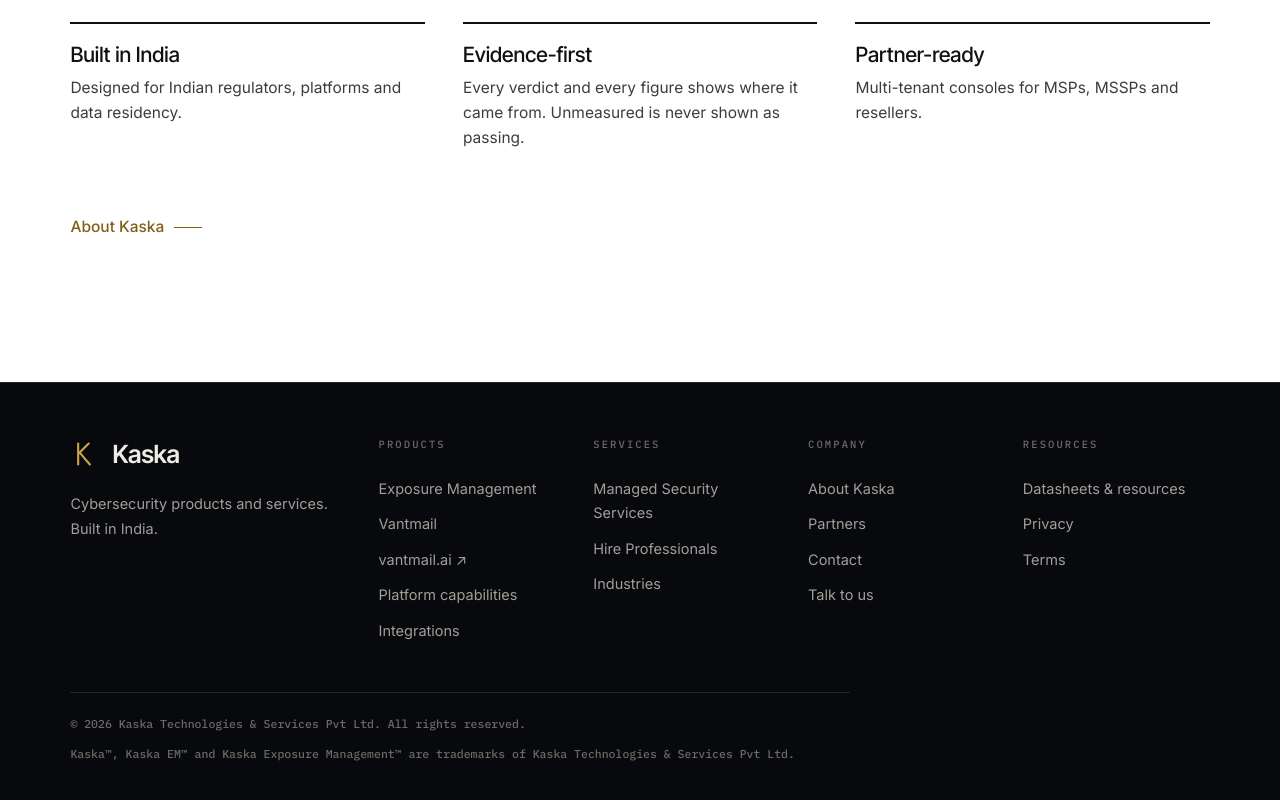
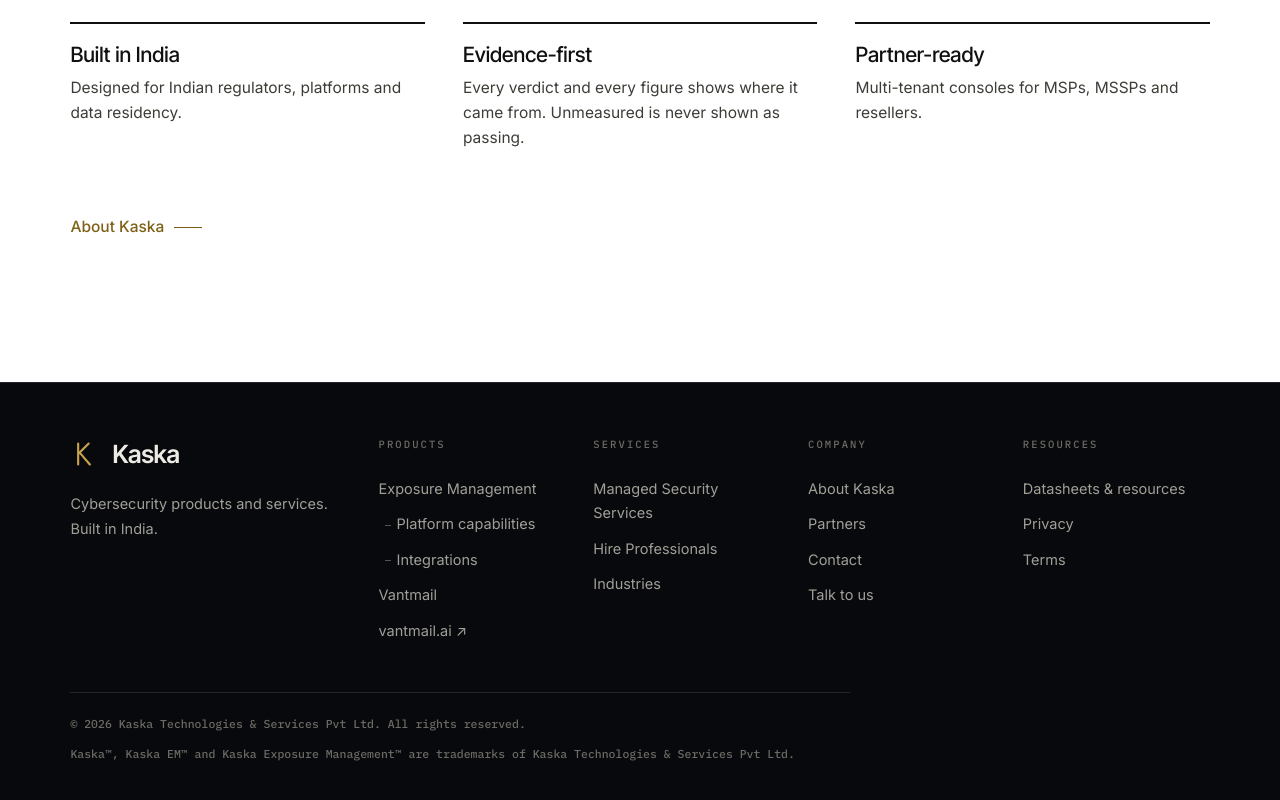
Before and after one commit to kaskatech/kaskatech-website, a Next.js app: page / in a window 1280 px wide. Shown: the part 1318-2118 px from the top of the page. Built offline with nearby package versions, Linux system fonts and the light colour scheme.

Commit message:
site v9: nest Platform capabilities and Integrations under Exposure Management

```diff
--- a/src/app/globals.css
+++ b/src/app/globals.css
@@ -863,3 +863,8 @@
 html[data-palette] .bl-fig .stn.dim text{fill:var(--pm)}
 html[data-palette] .bl-fig .stn.dim rect{opacity:.55}
 html[data-palette] :is(.s-dark,.s-deep,.s-warm).sec:has(+ :is(.s-dark,.s-deep,.s-warm).sec),html[data-palette] .s-white.sec:has(+ .s-white.sec){padding-bottom:clamp(56px,6vw,96px)}
+
+/* nested items under Exposure Management (nav + footer) */
+.ni-sub{padding-left:18px!important;position:relative}
+.ni-sub::before{content:'';position:absolute;left:6px;top:50%;width:6px;height:1px;background:currentColor;opacity:.5}
+.nd-menu .ni-sub .ni-t{font-size:.92em;opacity:.85}
--- a/src/components/layout/Footer.tsx
+++ b/src/components/layout/Footer.tsx
@@ -14,10 +14,10 @@
           <div className="c">
             <h4>Products</h4>
             <Link href="/kaska-em">Exposure Management</Link>
+            <Link href="/features" className="ni-sub">Platform capabilities</Link>
+            <Link href="/integrations" className="ni-sub">Integrations</Link>
             <Link href="/email-security">Vantmail</Link>
             <a href="https://vantmail.ai" target="_blank" rel="noopener noreferrer">vantmail.ai ↗</a>
-            <Link href="/features">Platform capabilities</Link>
-            <Link href="/integrations">Integrations</Link>
           </div>
           <div className="c">
             <h4>Services</h4>
--- a/src/components/layout/Navbar.tsx
+++ b/src/components/layout/Navbar.tsx
@@ -88,7 +88,7 @@
                   </button>
                   <div className="nd-menu">
                     {g.items.map((i) => (
-                      <Link key={i.href} href={i.href} onClick={() => setMenu(null)} {...(i.external ? { target: '_blank', rel: 'noopener noreferrer' } : {})}>
+                      <Link key={i.href} href={i.href} onClick={() => setMenu(null)} className={i.sub ? 'ni-sub' : undefined} {...(i.external ? { target: '_blank', rel: 'noopener noreferrer' } : {})}>
                         <span className="ni-t">{i.label}</span>
                         {i.desc && <span className="ni-d">{i.desc}</span>}
                       </Link>
@@ -128,7 +128,7 @@
               <>
                 <div className="dg-h">{g.label}</div>
                 {g.items.map((i) => (
-                  <Link key={i.href} href={i.href} className={isActive(i.href) && !i.href.includes('#') ? 'active' : undefined} {...(i.external ? { target: '_blank', rel: 'noopener noreferrer' } : {})}>
+                  <Link key={i.href} href={i.href} className={[isActive(i.href) && !i.href.includes('#') ? 'active' : '', i.sub ? 'ni-sub' : ''].filter(Boolean).join(' ') || undefined} {...(i.external ? { target: '_blank', rel: 'noopener noreferrer' } : {})}>
                     {i.label}
                   </Link>
                 ))}
--- a/src/components/layout/siteNav.ts
+++ b/src/components/layout/siteNav.ts
@@ -3,14 +3,14 @@
 // Demo funnel: route to the contact form until a self-serve path exists.
 export const REGISTER = '/contact'
 
-export type NavItem = { href: string; label: string; desc?: string; external?: boolean }
+export type NavItem = { href: string; label: string; desc?: string; external?: boolean; sub?: boolean }
 export type NavGroup = { label: string; href?: string; items?: NavItem[] }
 
 export const PRODUCTS: NavItem[] = [
   { href: '/kaska-em', label: 'Exposure Management', desc: 'An Autonomous Cyber Risk & Resilience Platform' },
+  { href: '/features', label: 'Platform capabilities', sub: true },
+  { href: '/integrations', label: 'Integrations', sub: true },
   { href: '/email-security', label: 'Vantmail', desc: 'API-first email security' },
-  { href: '/features', label: 'Platform capabilities', desc: 'Kaska EM, from asset intelligence to resilience reporting' },
-  { href: '/integrations', label: 'Integrations', desc: 'Above the security stack you already run' },
 ]
 
 export const SERVICES: NavItem[] = [
```
